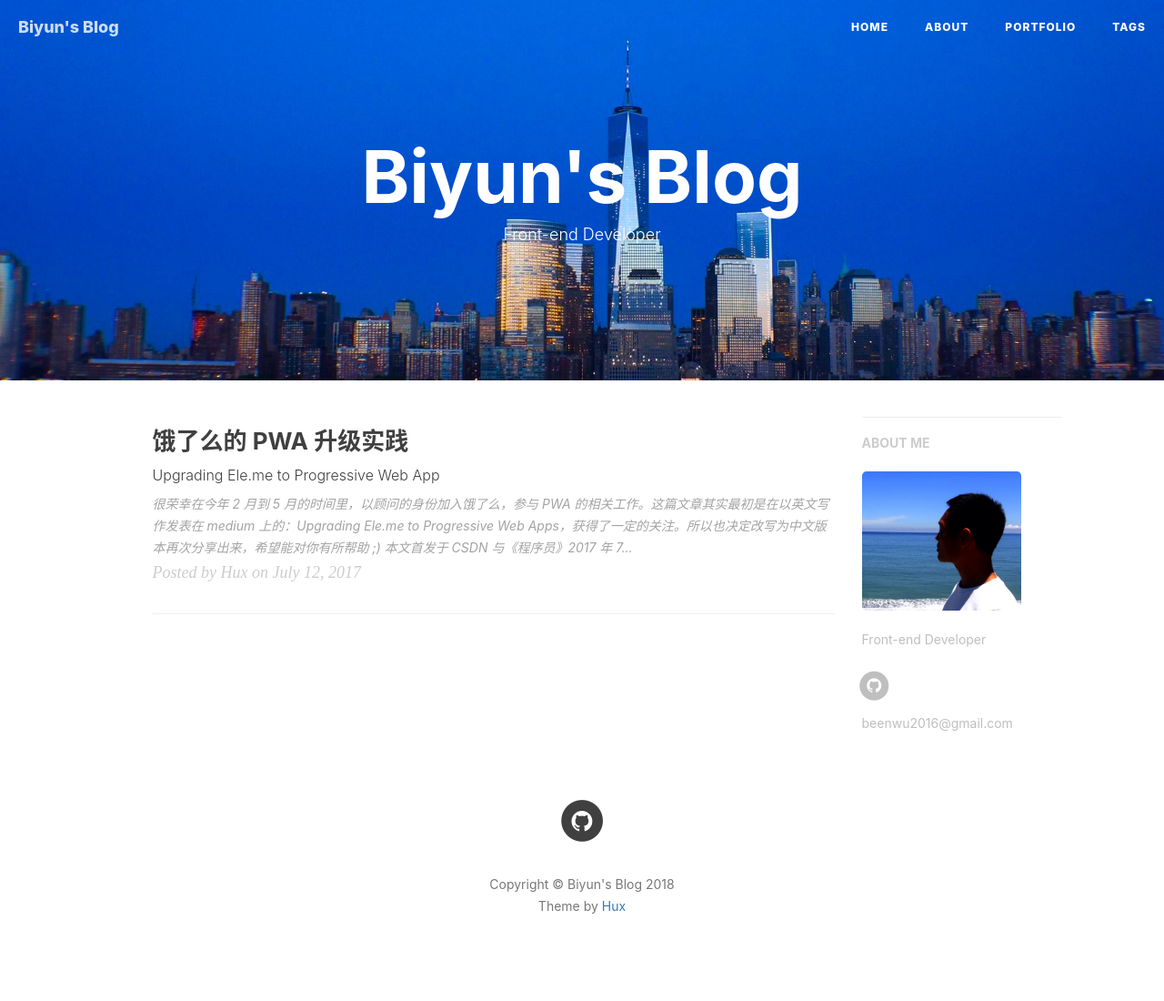
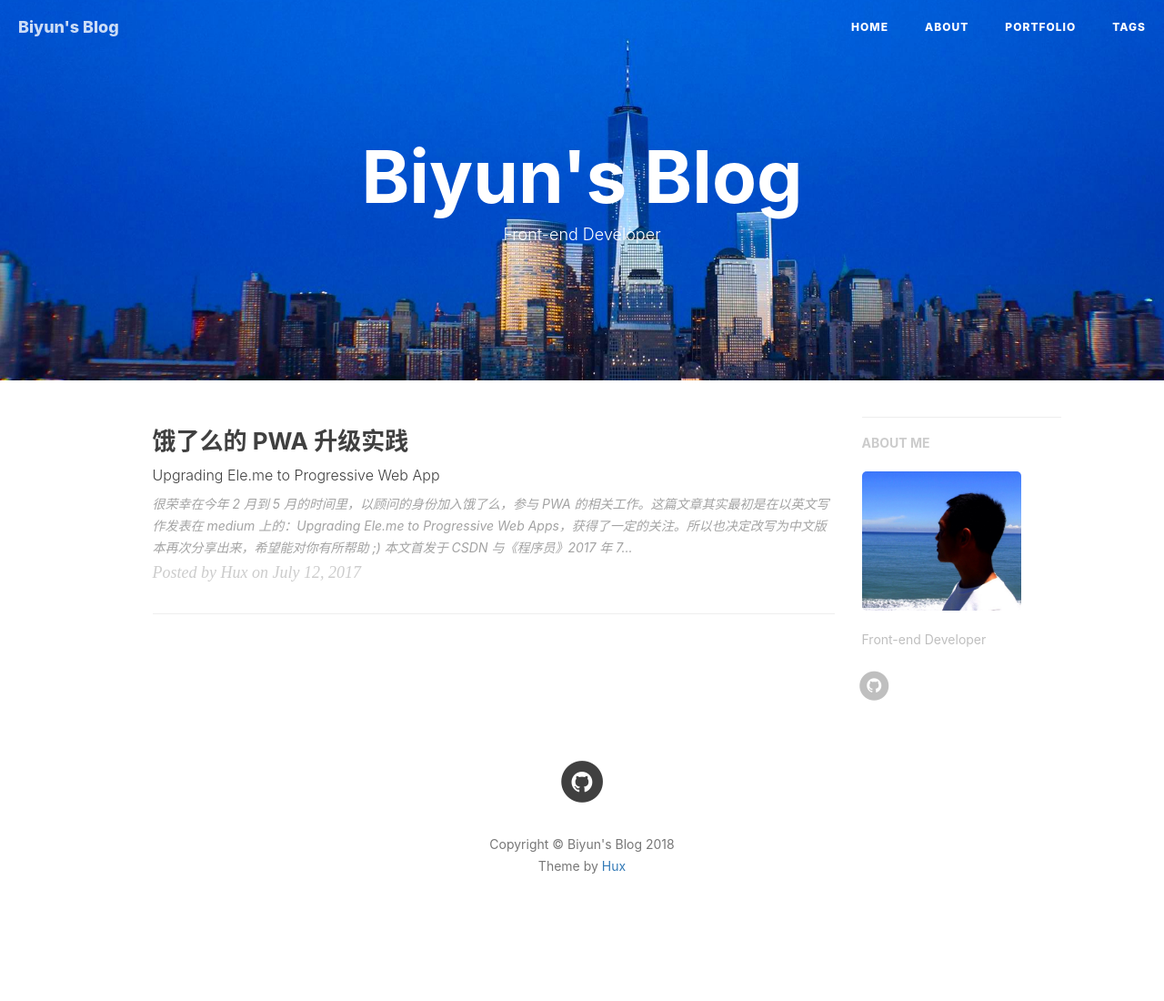
Before and after one commit to biyunwu/biyunwu.github.io, a Jekyll site: the page built from index.html, in a window 1280 px wide. Shown: the whole page at 91% size. Built offline with Jekyll 4.4.1, drawn with Linux system fonts in a browser that asks for light colours; nearby versions of some CDN libraries; the list of posts is cut into pages by our own code; comment, search, counter and statistics services are not loaded; after the commit the page ends 1056 px from its top, so only the background shows below that; some of the changed lines change nothing that is shown.

Commit message:
Delete email

```diff
--- a/_layouts/page.html
+++ b/_layouts/page.html
@@ -181,9 +181,6 @@ layout: default
                             </li>
                             {% endif %}
                         </ul>
-                        {% if site.email %}
-                            <p> <i class="iconfont icon-email"></i> {{site.email}}</p>
-                        {% endif %}
                     </div>
                 </section>
                 <!-- Friends Blog -->
```
